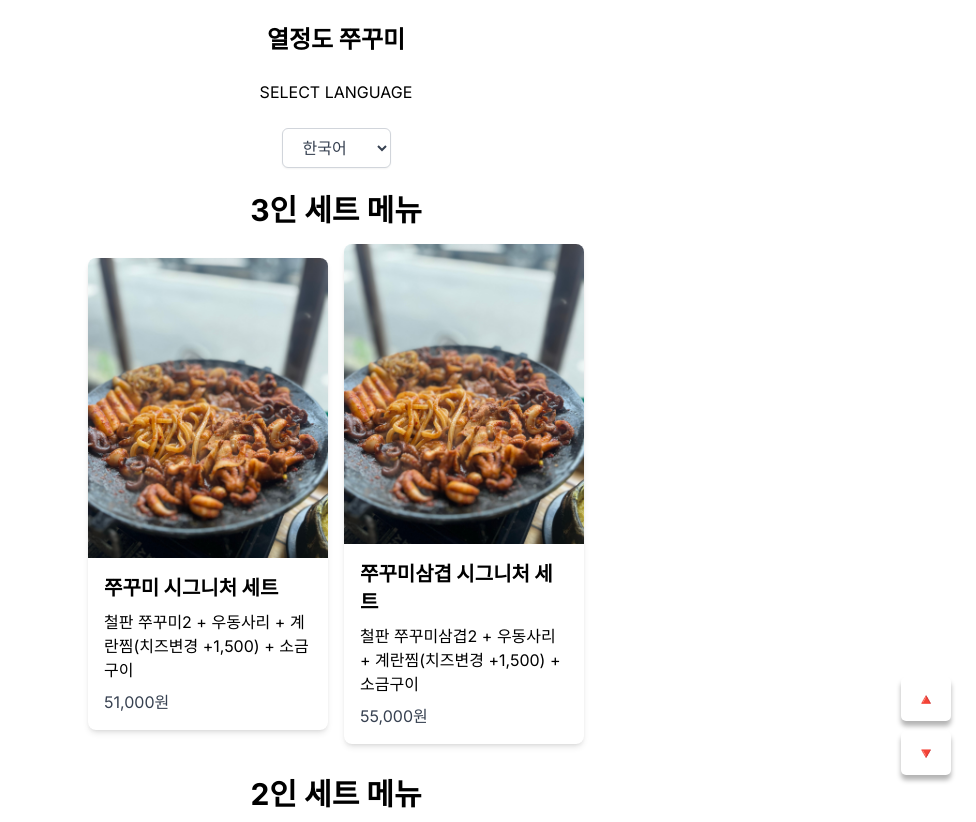
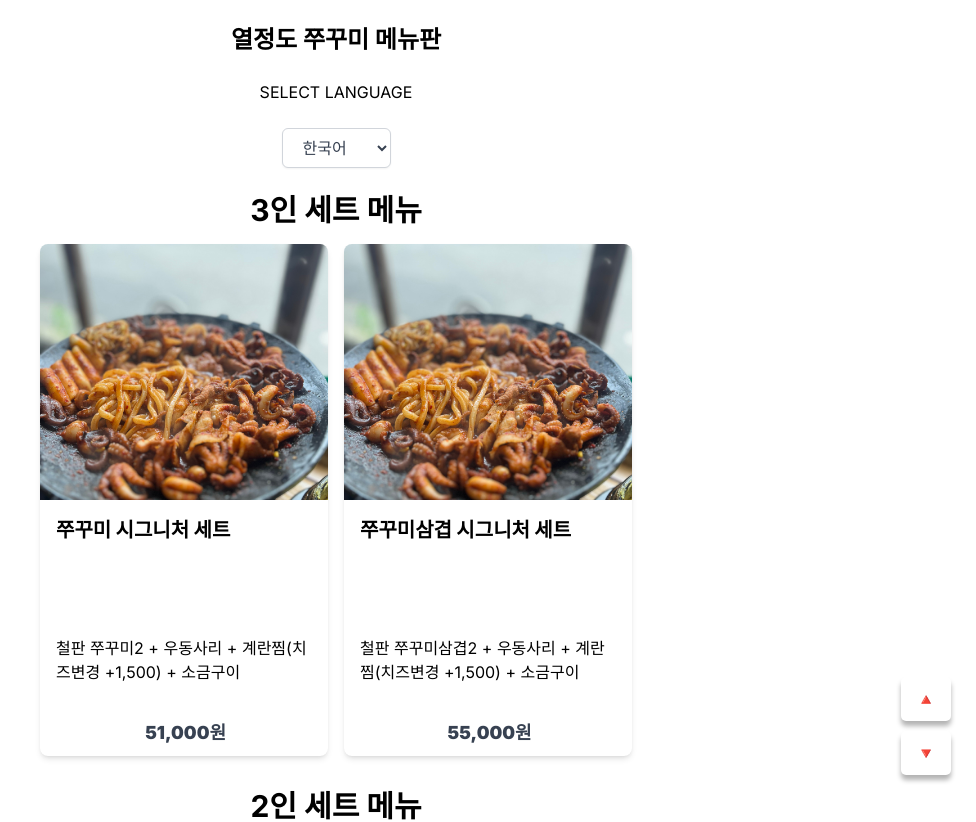
Before and after one commit to jaesimin0903/PassionChuuMenu, a Next.js app: page / in a window 1280 px wide. Shown: the top 822 px of the page, without its empty margins (304-1280 px from the left). Built offline with nearby package versions, Linux system fonts and the light colour scheme.

Commit message:
feat : refator menu code, css

```diff
--- a/src/app/globals.css
+++ b/src/app/globals.css
@@ -36,3 +36,20 @@
         right: 10px;
     }
 }
+
+.h-150{
+    height: 32rem;
+}
+
+.card{
+    position: relative;
+}
+
+.card-price{
+    position: absolute;
+    text-align: center;
+    bottom:2%;
+    width: 90%;
+    font-weight: 1000;
+    font-size: large;
+}
--- a/src/app/page.tsx
+++ b/src/app/page.tsx
@@ -14,7 +14,7 @@ const Menu = ({ params }: { params: { locale: Language } }) => {
 
     return (
         <div className="container mx-auto px-4 py-6 space-y-6">
-            <h1 className="text-2xl font-bold text-center">열정도 쭈꾸미</h1>
+            <h1 className="text-2xl font-bold text-center">열정도 쭈꾸미 메뉴판</h1>
             <div className="text-normal text-center">SELECT LANGUAGE</div>
             <div className="flex justify-center">
                 <MenuDropdown
--- a/src/components/MenuItemCard.tsx
+++ b/src/components/MenuItemCard.tsx
@@ -11,28 +11,28 @@ type MenuItemProps = {
 const MenuItemCard = ({ name, price, imageUrl,discription }: MenuItemProps) => {
     var name_arr = name.split(',');
     return (
-        <div className="rounded-lg shadow-md bg-white overflow-hidden w-60">
+        <div className="rounded-lg shadow-md bg-white overflow-hidden w-72 h-150 card">
             <Image
                 src={imageUrl}
                 alt={name}
-                className="object-cover"
+                className="object-cover w-full h-1/2"
                 width={240}
-                height={150}
+                height={100}
             />
-            <div className="p-4">
+            <div className="p-4 h-1/2">
             {
                 (name_arr.length >= 2) ? (
                     <>
-                    <h3 className="text-xl font-extrabold mb-2">{name_arr[0]}</h3>
-                    <h3 className=" mb-2">{name_arr[1]}</h3>
+                    <h3 className="text-xl font-extrabold mb-2 1/4">{name_arr[0]}</h3>
+                    <h3 className=" mb-2 1/4">{name_arr[1]}</h3>
                     </>
                 ) : (
-                    <h3 className="text-xl font-extrabold mb-2">{name_arr[0]}</h3>
+                    <div className="text-xl font-extrabold mb-2 h-1/2">{name_arr[0]}</div>
                 )
                 }
 
-                <h3 className="text-md font-normal mb-2">{discription}</h3>
-                <p className="text-gray-700">{price}</p>
+                <div className="text-md font-normal  ">{discription}</div>
+                <div className="text-gray-700 card-price">{price}</div>
             </div>
         </div>
     );
--- a/src/components/MenuList.tsx
+++ b/src/components/MenuList.tsx
@@ -53,104 +53,95 @@ type MenuTranslation = {
     title: string;
     dishes: string[];
     prices: string[];
-    imageUrl: StaticImageData[];
     discriptions:string[],
     title2: string;
     dishes2: string[];
     prices2: string[];
-    imageUrl2: StaticImageData[];
     discriptions2:string[],
     title33: string;
     dishes33: string[];
     prices33: string[];
-    imageUrl33: StaticImageData[];
     discriptions33:string[],
     title3: string;
     dishes3: string[];
     prices3: string[];
-    imageUrl3: StaticImageData[];
     discriptions3:string[],
     title4: string;
     dishes4: string[];
     prices4: string[];
-    imageUrl4: StaticImageData[];
     discriptions4:string[],
     title5: string;
     dishes5: string[];
     prices5: string[];
-    imageUrl5: StaticImageData[];
     discriptions5:string[],
 };
+
+const images : StaticImageData[][] =[
+    [img,img2],
+    [img3,img4,img5],
+    [img6,img7,img8,img9,img10,img11],
+    [img12,img13,img14,img15,img16,img17],
+    [img18,img19,img20,img21,img22,img23],
+    [img24,img25,img26,img27,img28,img29,img30,img31],
+];
 
 const translations :MenuTranslations = {
     ko: {
         title: "3인 세트 메뉴",
         dishes: ["쭈꾸미 시그니처 세트", "쭈꾸미삼겹 시그니처 세트"],
         prices:["51,000원","55,000원"],
-        imageUrl :[img,img2],
         discriptions:["철판 쭈꾸미2 + 우동사리 + 계란찜(치즈변경 +1,500) + 소금구이","철판 쭈꾸미삼겹2 + 우동사리 + 계란찜(치즈변경 +1,500) + 소금구이"],
         title2:"2인 세트 메뉴",
         dishes2: ["쭈꾸미 세트", "쭈꾸미삼겹 세트", "구이 세트"],
         prices2:["36,000원","40,000원","38,000원"],
-        imageUrl2 :[img3,img4,img5],
         discriptions2:["철판 쭈꾸미2 + 우동사리 + 계란찜(치즈변경 +1,500)","철판 쭈꾸미삼겹살2 + 우동사리 + 계란찜(치즈변경 + 1,500)","택2 (소금/쭈삼(+2,000)/양념/꼼장어(+1,000) + 떡사리 + 계란찜(치즈변경 + 1,500)"],
         title33:"단품 메뉴",
         dishes33: ["철판 쭈꾸미", "철판 쭈꾸미 삼겹살", "소금구이", "쭈삼구이", "양념구이","꼼장어구이"],
         prices33:["14,000원","16,000원","15,000원","17,000원", "15,000원","16,000원"],
-        imageUrl33 :[img6,img7,img8,img9,img10,img11],
         discriptions33:[],
         title3:"사이드 메뉴",
         dishes3: ["화산폭발계란찜", "화산폭발치즈계란찜", "깨불고기 주먹밥", "철판볶음밥", "볶음밥 치즈추가","바지락 백탕"],
         prices3:["5,000원","6,500원","5,000원","4,000원", "3,000원","8,000원"],
-        imageUrl3 :[img12,img13,img14,img15,img16,img17],
         discriptions3:[],
         title4:"사리 메뉴",
         dishes4: ["우동 사리", "떡 사리", "치즈 사리", "삽겹 사리(200g)", "미나리 사리", "날치알"],
         prices4:["3,000원","3,000원","3,000원","6,000원","4,000원","3,000원"],
-        imageUrl4 :[img18,img19,img20,img21,img22,img23],
         discriptions4:[],
         title5:"주류 / 음료",
-        dishes5: ["소주(참이슬, 처음처럼, 진로, 새로)", "청하", "한라산","맥주(카스, 테라, 켈리, 크러시)","논알콜 맥주(칭따오, 하이네켄)","음료(콜라, 사이다, 제로콜라, 제로사이다)","하이볼","열정 하이볼"],
+        dishes5: ["소주(참이슬/ 처음처럼/ 진로/ 새로)", "청하", "한라산","맥주(카스/ 테라/ 켈리/ 크러시)","논알콜 맥주(칭따오/ 하이네켄)","음료(콜라/ 사이다/ 제로콜라/ 제로사이다)","순정 하이볼","열정 하이볼"],
         prices5:["5,000원","6,000원","6,000원","5,000원","6,000원/8,000원","2,000원","8,000원","8,000원"],
-        imageUrl5 :[img24,img25,img26,img27,img28,img29,img30,img31],
         discriptions5:[],
     },
     en:
 
     {
         title: "3-Person Set Menu (3인 세트 메뉴)",
-        dishes: ["Jjukumi Signature Set, 쭈꾸미 시그니처 세트", "Jjukumi-Samgyeop Signature Set, 쭈꾸미삼겹 시그니처 세트"],
+        dishes: ["Webfoot Octopus Signature Set, 쭈꾸미 시그니처 세트", "Webfoot Octopus with Porck belly Signature Set, 쭈꾸미삼겹 시그니처 세트"],
         prices: ["₩51,000", "₩55,000"],
-        imageUrl: [img,img2],
-        discriptions: ["Stir-fried Octopus (2) + Udon + Steamed Egg (Add cheese for +₩1,500) + Salted Grill", "Stir-fried Octopus with Pork Belly (2) + Udon + Steamed Egg (Add cheese for +₩1,500) + Salted Grill"],
+        discriptions: ["Webfoot Octopus (2) + Udon + Steamed Egg (Add cheese for +₩1,500) + Salted Grill Octopus", "Webfoot Octopus with Pork Belly (2) + Udon + Steamed Egg (Add cheese for +₩1,500) + Salted Grill Octopus"],
         title2: "2-Person Set Menu (2인 세트 메뉴)",
-        dishes2: ["Jjukumi Set, 쭈꾸미 세트", "Jjukumi-Samgyeop Set, 쭈꾸미삼겹 세트", "Grilled Set, 구이 세트"],
+        dishes2: ["Webfoot Octopus Set, 쭈꾸미 세트", "Webfoot Octopus-Samgyeop Set, 쭈꾸미삼겹 세트", "Grilled Set, 구이 세트"],
         prices2: ["₩36,000", "₩40,000", "₩38,000"],
-        imageUrl2 :[img3,img4,img5],
         discriptions2: [
-            "Stir-fried Octopus (2) + Udon + Steamed Egg (Add cheese for +₩1,500)",
-            "Stir-fried Octopus with Pork Belly (2) + Udon + Steamed Egg (Add cheese for +₩1,500)",
-            "Choose 2 (Salted / Octopus with Pork Belly (+₩2,000) / Seasoned / Sea Eel (+₩1,000)) + Rice Cake + Steamed Egg (Add cheese for +₩1,500)"
+            "Webfoot Octopus (2) + Udon + Steamed Egg (Add cheese for +₩1,500)",
+            "Webfoot Octopus with Pork Belly (2) + Udon + Steamed Egg (Add cheese for +₩1,500)",
+            "Choose 2 (Salted Octopus / Octopus with Pork Belly (+₩2,000) / Spicy Octopus / Sea Eel (+₩1,000)) + Rice Cake + Steamed Egg (Add cheese for +₩1,500)"
         ],
         title33: "Additional Menu (단품 메뉴)",
-        dishes33: ["Stir-Fried Octopus, 철판 쭈꾸미", "Stir-Fried Octopus with Pork Belly, 철판 쭈꾸미 삼겹살", "Salted Grilled Octopus, 소금구이", "Octopus & Pork Belly Grill, 쭈삼구이", "Seasoned Grilled Octopus, 양념구이", "Grilled Sea Eel, 꼼장어구이"],
+        dishes33: ["Webfoot Octopus, 철판 쭈꾸미", "Webfoot Octopus with Pork Belly, 철판 쭈꾸미 삼겹살", "Salted Grilled Octopus, 소금구이", "Octopus & Pork Belly Grill, 쭈삼구이", "Spicy Grilled Octopus, 양념구이", "Grilled Sea Eel, 꼼장어구이"],
         prices33: ["₩14,000", "₩16,000", "₩15,000", "₩17,000", "₩15,000", "₩16,000"],
-        imageUrl33 :[img6,img7,img8,img9,img10,img11],
         discriptions33: [],
         title3: "Side Menu (사이드 메뉴)",
         dishes3: ["Volcano Steamed Egg, 화산폭발계란찜", "Volcano Cheese Steamed Egg, 화산폭발치즈계란찜", "Sesame Bulgogi Rice Ball, 깨불고기 주먹밥", "Hot Plate Fried Rice, 철판볶음밥", "Fried Rice Cheese Add-on, 볶음밥 치즈추가", "Clam Soup, 바지락 백탕"],
         prices3: ["₩5,000", "₩6,500", "₩5,000", "₩4,000", "₩1,500", "₩8,000"],
-        imageUrl3 :[img12,img13,img14,img15,img16,img17],
         discriptions3: [],
-        title4: "Extra Menu (사리 메뉴)",
+        title4: "Toping Menu (사리 메뉴)",
         dishes4: ["Udon, 우동 사리", "Rice Cake, 떡 사리", "Cheese, 치즈 사리", "Pork Belly (200g), 삽겹 사리(200g)", "Minari, 미나리 사리", "Flying Fish Roe, 날치알"],
         prices4: ["₩3,000", "₩3,000", "₩3,000", "₩6,000", "₩4,000", "₩3,000"],
-        imageUrl4 :[img18,img19,img20,img21,img22,img23],
         discriptions4: [],
         title5: "Drinks & Beverages (주류 / 음료)",
-        dishes5: ["Soju (Chamisul, Chum-Churum, Jinro, Saero), 소주(참이슬, 처음처럼, 진로, 새로)", "Chung Ha, 청하", "Hallasan, 한라산", "Beer (Cass, Terra, Kelly, Crush), 맥주(카스, 테라, 켈리, 크러시)", "Non-alcohol Beer (Tsingtao, Heineken), 논알콜 맥주(칭따오, 하이네켄)", "Soft Drinks (Coke, Sprite, Zero Coke, Zero Sprite), 음료(콜라, 사이다, 제로콜라, 제로사이다)", "Highball, 하이볼", "Passion Highball, 열정 하이볼"],
+        dishes5: ["Soju (Chamisul/ Chum-Churum/ Jinro/ Saero), 소주(참이슬/ 처음처럼/ 진로/ 새로)", "Chung Ha, 청하", "Hallasan, 한라산", "Beer (Cass/ Terra/ Kelly/ Crush), 맥주(카스/ 테라/ 켈리/ 크러시)", "Non-alcohol Beer (Tsingtao/ Heineken), 논알콜 맥주(칭따오/ 하이네켄)", "Soft Drinks (Coke/ Sprite/ Zero Coke/ Zero Sprite), 음료(콜라/ 사이다/ 제로콜라/ 제로사이다)", "Highball, 하이볼", "Passion Highball, 열정 하이볼"],
         prices5: ["₩5,000", "₩6,000", "₩6,000", "₩5,000", "₩6,000/₩8,000", "₩2,000", "₩8,000", "₩8,000"],
-        imageUrl5 :[img24,img25,img26,img27,img28,img29,img30,img31],
         discriptions5: []
     }
 
@@ -159,7 +150,6 @@ const translations :MenuTranslations = {
         title: "3人のセットメニュー",
         dishes: ["ジュックミシグネチャーセット", "ジュックミサムギョプシグネチャーセット"],
         prices: ["₩51,000", "₩55,000"],
-        imageUrl: [img,img2],
         discriptions: [
             "鉄板タコ (2) + うどん + 蒸し卵 (チーズ追加 +¥1,500) + 塩焼き",
             "鉄板タコと豚肉 (2) + うどん + 蒸し卵 (チーズ追加 +¥1,500) + 塩焼き"
@@ -167,7 +157,6 @@ const translations :MenuTranslations = {
         title2: "2人のセットメニュー",
         dishes2: ["ジュックミセット", "ジュックミサムギョプセット", "焼き物セット"],
         prices2: ["₩36,000", "₩40,000", "₩38,000"],
-        imageUrl2 :[img3,img4,img5],
         discriptions2: [
             "鉄板タコ (2) + うどん + 蒸し卵 (チーズ追加 +¥1,500)",
             "鉄板タコと豚肉 (2) + うどん + 蒸し卵 (チーズ追加 +¥1,500)",
@@ -176,22 +165,18 @@ const translations :MenuTranslations = {
         title33:"サイドメニュー",
         dishes33: ["茶碗蒸し", "チーズ入り茶碗蒸し", "焼肉おにぎり", "チャーハン", "チャーハンチーズの追加","アサリスープ"],
         prices33: ["₩14,000", "₩16,000", "₩15,000", "₩17,000", "₩15,000", "₩16,000"],
-        imageUrl33 :[img6,img7,img8,img9,img10,img11],
         discriptions33:[],
         title3: "サイドメニュー",
         dishes3: ["火山爆発蒸し卵", "火山爆発チーズ蒸し卵", "ごま油ブルゴギおにぎり", "鉄板炒めご飯", "炒めご飯にチーズ追加", "アサリ白湯"],
         prices3: ["₩5,000", "₩6,500", "₩5,000", "₩4,000", "₩1,500", "₩8,000"],
-        imageUrl3 :[img12,img13,img14,img15,img16,img17],
         discriptions3:[],
         title4: "具材メニュー",
         dishes4: ["うどん", "トック", "チーズ", "サムギョプ（200g）", "セリ", "とびこ"],
         prices4: ["₩3,000", "₩3,000", "₩3,000", "₩6,000", "₩4,000", "₩3,000"],
-        imageUrl4 :[img18,img19,img20,img21,img22,img23],
         discriptions4:[],
         title5: "酒類 / ソフトドリンク",
-        dishes5: ["焼酎（チャミスル、初めてのように、ジンロ、セロ）", "清酒", "ハルラサン", "ビール（カス、テラ、ケリー、クラッシュ）", "ノンアルコールビール（青島、ハイネケン）", "ソフトドリンク（コーラ、サイダー、ゼロコーラ、ゼロサイダー）", "ハイボール", "情熱ハイボール"],
+        dishes5: ["焼酎（チャミスル、初めてのように、ジンロ、セロ）, 소주(참이슬/ 처음처럼/ 진로/ 새로)", "清酒, 청하", "ハルラサン,한라산", "ビール（カス、テラ、ケリー、クラッシュ), 맥주(카스/ 테라/ 켈리/ 크러시)", "ノンアルコールビール（青島、ハイネケン, 논알콜 맥주(칭따오/ 하이네켄)", "ソフトドリンク（コーラ、サイダー、ゼロコーラ、ゼロサイダー）, 음료(콜라/ 사이다/ 제로콜라/ 제로사이다)", "ハイボール, 순정 하이볼", "情熱ハイボール, 열정 하이볼"],
         prices5: ["₩5,000", "₩6,000", "₩6,000", "₩5,000", "₩6,000/₩8,000", "₩2,000", "₩8,000", "₩8,000"],
-        imageUrl5 :[img24,img25,img26,img27,img28,img29,img30,img31],
         discriptions5:[],
     }
     ,
@@ -199,7 +184,6 @@ const translations :MenuTranslations = {
         title: "เมนูเซตสำหรับ 3 คน",
         dishes: ["เซ็ตลายเซ็นเจอร์ จุกุมิ, 쭈꾸미 시그니처 세트", "เซ็ตสามย่านกุมิ-ซัมเกียบ, 쭈꾸미삼겹 시그니처 세트"],
         prices: ["₩51,000", "₩55,000"],
-        imageUrl: [img,img2],
         discriptions: [
             "ปลาหมึกผัดกระทะร้อน (2) + อุด้ง + ไข่ตุ๋น (เพิ่มชีส +฿1,500) + ย่างเกลือ",
             "ปลาหมึกและหมูสามชั้นผัดกระทะร้อน (2) + อุด้ง + ไข่ตุ๋น (เพิ่มชีส +฿1,500) + ย่างเกลือ"
@@ -207,7 +191,6 @@ const translations :MenuTranslations = {
         title2: "เมนูเซตสำหรับ 2 คน",
         dishes2: ["เซ็ตจุกุมิ, 쭈꾸미 세트", "เซ็ตสามย่านกุมิ-ซัมเกียบ, 쭈꾸미삼겹 세트", "เซ็ตย่าง, 구이 세트"],
         prices2: ["₩36,000", "₩40,000", "₩38,000"],
-        imageUrl2 :[img3,img4,img5],
         discriptions2: [
             "ปลาหมึกผัดกระทะร้อน (2) + อุด้ง + ไข่ตุ๋น (เพิ่มชีส +฿1,500)",
             "ปลาหมึกและหมูสามชั้นผัดกระทะร้อน (2) + อุด้ง + ไข่ตุ๋น (เพิ่มชีส +฿1,500)",
@@ -216,22 +199,18 @@ const translations :MenuTranslations = {
         title33: "เมนูข้างเคียง",
         dishes33: ["ไข่ตุ๋นภูเขาไฟ, 철판쭈꾸미", "ไข่ตุ๋นชีสภูเขาไฟ, 철판쭈꾸미삼겹살", "ข้าวปั้นหมูย่างงา, 소금구이", "ข้าวผัดกระทะร้อน, 쭈삼구이", "ข้าวผัดกระทะร้อนเพิ่มชีส, 양념구이", "ซุปหอยลาย, 꼼장어구이"],
         prices33: ["₩14,000", "₩16,000", "₩15,000", "₩17,000", "₩15,000", "₩16,000"],
-        imageUrl33 :[img6,img7,img8,img9,img10,img11],
         discriptions33: [],
         title3: "เมนูอาหารข้าง",
         dishes3: ["ไข่ตุ๋นภูเขาไฟ, 화산폭발계란찜", "ไข่ตุ๋นชีสภูเขาไฟ, 화산폭발치즈계란찜", "ข้าวอบบึ้งโบกิโบกิ, 깨불고기 주먹밥", "ข้าวผัดจานเกล็ด, 철판볶음밥", "ข้าวผัดเพิ่มชีส, 볶음밥 치즈추가", "ซุปหอยนางรม, 바지락 백탕"],
         prices3: ["₩5,000", "₩6,500", "₩5,000", "₩4,000", "₩1,500", "₩8,000"],
-        imageUrl3 :[img12,img13,img14,img15,img16,img17],
         discriptions3: [],
         title4: "เมนูส่วนเสริม",
         dishes4: ["อุด้ง, 우동 사리", "เบ็กฮัน, 떡 사리", "ชีส, 치즈 사리", "สามย่านซัมเกียบ (200 กรัม), 삽겹 사리(200g)", "มินาริ, 미나리 사리", "ไข่ปลากะทะ, 날치알"],
         prices4: ["₩3,000", "₩3,000", "₩3,000", "₩6,000", "₩4,000", "₩3,000"],
-        imageUrl4 :[img18,img19,img20,img21,img22,img23],
         discriptions4: [],
         title5: "เครื่องดื่มและเครื่องดื่ม",
-        dishes5: ["โซจู (ชามิซูล, ชัม-ชูรุม, จินโร, เซ로่), 소주(참이슬, 처음처럼, 진로, 새로)", "ชูงฮา, 청하", "ฮัลลาซาน, 한라산", "เบียร์ (แคส, เทอร์ร่า, 켈ลี่, ครัช), 맥주(카스, 테라, 켈리, 크러시)", "เบียร์โฮลด์ (สิงเถา, 하이네켄), 논알콜 맥주(칭따오, 하이네켄)", "เครื่องดื่มซอฟต์ (โค้ก, สไปร์ท, โค้กซีโร, สไปร์ทซีโร), 음료(콜라, 사이다, 제로콜라, 제로사이다)", "ไฮบอล, 하이볼", "ไฮบอลแฟชั่น, 열정 하이볼"],
+        dishes5: ["โซจู (ชามิซูล/ ชัม-ชูรุม/ จินโร/ Saero), 소주(참이슬/ 처음처럼/ 진로/ 새로)", "ชูงฮา, 청하", "ฮัลลาซาน, 한라산", "เบียร์ (แคส/ เทอร์ร่า/ 켈ลี่/ ครัช), 맥주(카스/ 테라/ 켈리/ 크러시)", "เบียร์โฮลด์ (สิงเถา/ heineken), 논알콜 맥주(칭따오/ 하이네켄)", "เครื่องดื่มซอฟต์ (โค้ก, สไปร์ท, โค้กซีโร, สไปร์ทซีโร), 음료(콜라, 사이다, 제로콜라, 제로사이다)", "ไฮบอล, 하이볼", "ไฮบอลแฟชั่น, 열정 하이볼"],
         prices5: ["₩5,000", "₩6,000", "₩6,000", "₩5,000", "₩6,000/₩8,000"],
-        imageUrl5 :[img24,img25,img26,img27,img28,img29,img30,img31],
         discriptions5: [],
     }
 
@@ -239,7 +218,6 @@ const translations :MenuTranslations = {
         title: "3人套餐菜单",
         dishes: ["章鱼小酱套餐, 쭈꾸미 시그니처 세트", "章鱼三层肉小酱套餐, 쭈꾸미삼겹 시그니처 세트"],
         prices: ["₩51,000", "₩55,000"],
-        imageUrl: [img,img2],
         discriptions: [
             "铁板章鱼 (2) + 乌冬面 + 蒸蛋 (加芝士 +¥1,500) + 盐烤",
             "铁板章鱼和五花肉 (2) + 乌冬面 + 蒸蛋 (加芝士 +¥1,500) + 盐烤"
@@ -247,7 +225,6 @@ const translations :MenuTranslations = {
         title2: "2人套餐菜单",
         dishes2: ["章鱼套餐, 쭈꾸미 세트", "章鱼三层肉套餐, 쭈꾸미삼겹 세트", "烤套餐, 구이 세트"],
         prices2: ["₩36,000", "₩40,000", "₩38,000"],
-        imageUrl2 :[img3,img4,img5],
         discriptions2: [
             "铁板章鱼 (2) + 乌冬面 + 蒸蛋 (加芝士 +¥1,500)",
             "铁板章鱼和五花肉 (2) + 乌冬面 + 蒸蛋 (加芝士 +¥1,500)",
@@ -256,22 +233,18 @@ const translations :MenuTranslations = {
         title33: "单品菜单",
         dishes33: ["铁板小章鱼, 철판 쭈꾸미", "铁板小章鱼五花肉, 철판 쭈꾸미 삼겹살", "盐烤, 소금구이", "小章鱼和五花肉烤, 쭈삼구이", "调味烤, 양념구이", "烤虾虎鱼, 꼼장어구이"],
         prices33: ["₩14,000", "₩16,000", "₩15,000", "₩17,000", "₩15,000", "₩16,000"],
-        imageUrl33 :[img6,img7,img8,img9,img10,img11],
         discriptions33: [],
         title3: "小菜菜单",
         dishes3: ["火山爆发蒸蛋, 화산폭발계란찜", "火山爆发芝士蒸蛋, 화산폭발치즈계란찜", "芝麻牛肉饭团, 깨불고기 주먹밥", "铁板炒饭, 철판볶음밥", "炒饭加芝士, 볶음밥 치즈추가", "蛤蜊汤, 바지락 백탕"],
         prices3: ["₩5,000", "₩6,500", "₩5,000", "₩4,000", "₩1,500", "₩8,000"],
-        imageUrl3 :[img12,img13,img14,img15,img16,img17],
         discriptions3: [],
         title4: "配菜菜单",
         dishes4: ["乌冬面, 우동 사리", "年糕, 떡 사리", "芝士, 치즈 사리", "三层肉(200g), 삼겹 사리(200g)", "香菜, 미나리 사리", "鱼子, 날치알"],
         prices4: ["₩3,000", "₩3,000", "₩3,000", "₩6,000", "₩4,000", "₩3,000"],
-        imageUrl4 :[img18,img19,img20,img21,img22,img23],
         discriptions4: [],
         title5: "饮料 / 饮料",
-        dishes5: ["烧酒(池南, 一如初, 金罗, 塞罗), 소주(참이슬, 처음처럼, 진로, 새로)", "清酒, 청하", "哈拉山, 한라산", "啤酒(卡斯, 特拉, 凯利, 克鲁什), 맥주(카스, 테라, 켈리, 크러시)", "无酒精啤酒(青岛, 喜力), 논알콜 맥주(칭따오, 하이네켄)", "软饮料(可口可乐, 雪碧, 零可乐, 零雪碧), 음료(콜라, 사이다, 제로콜라, 제로사이다)", "高球, 하이볼", "激情高球, 열정 하이볼"],
+        dishes5: ["烧酒(池南/ 一如初/ 金罗/ 塞罗), 소주(참이슬/ 처음처럼/ 진로/ 새로)", "清酒, 청하", "哈拉山, 한라산", "啤酒(卡斯/ 特拉/ 凯利/ 克鲁什), 맥주(카스/ 테라/ 켈리/ 크러시)", "无酒精啤酒(青岛/ 喜力), 논알콜 맥주(칭따오/ 하이네켄)", "软饮料(可口可乐/ 雪碧/ 零可乐/ 零雪碧), 음료(콜라/ 사이다/ 제로콜라/ 제로사이다)", "高球, 하이볼", "激情高球, 열정 하이볼"],
         prices5: ["₩5,000", "₩6,000", "₩6,000", "₩5,000", "₩6,000/₩8,000", "₩2,000", "₩8,000", "₩8,000"],
-        imageUrl5 :[img24,img25,img26,img27,img28,img29,img30,img31],
         discriptions5: []
     }
 
@@ -299,7 +272,7 @@ const MenuList = ({ selectedLanguage }: Props) => {
                                 key={dishIndex}
                                 name={dish}
                                 price={[menu.prices, menu.prices2,menu.prices33, menu.prices3, menu.prices4, menu.prices5][index][dishIndex]}
-                                imageUrl={[menu.imageUrl, menu.imageUrl2, menu.imageUrl33, menu.imageUrl3, menu.imageUrl4, menu.imageUrl5][index][dishIndex]}
+                                imageUrl={images[index][dishIndex]}
                                 discription={[menu.discriptions,menu.discriptions2,menu.discriptions33,menu.discriptions3,menu.discriptions4,menu.discriptions5][index][dishIndex]}
                             />
                         ))}
--- a/src/components/ScrollButtons.tsx
+++ b/src/components/ScrollButtons.tsx
@@ -26,7 +26,6 @@ const ScrollButtons = () => {
             return prev;
         }, 0);
         console.log(closest);
-
         setCurrentIndex(closest);
     };
 
```
